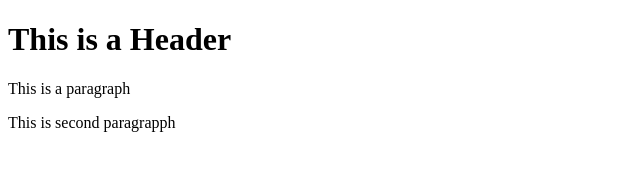
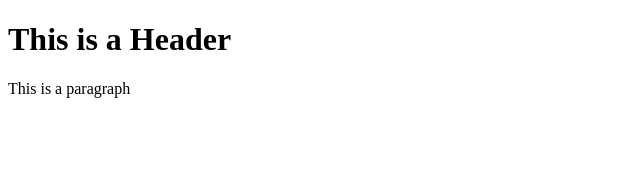
Before and after one commit to Utsavsharma697/git_test, a plain HTML site: page index.html in a window 1280 px wide. Shown: the whole page, without its empty margins (0-640 px from the left). Drawn offline with Linux system fonts and the light colour scheme.

Commit message:
Fourth new commit

```diff
--- a/index.html
+++ b/index.html
@@ -5,7 +5,6 @@
 	<body>
 	<h1>This is a Header</h1>
 	<p> This is a paragraph</p>
-	<p>This is second paragrapph</p>
 
 	</body>
 </html>
```
